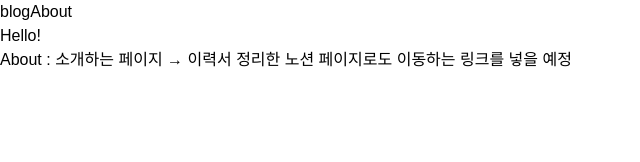
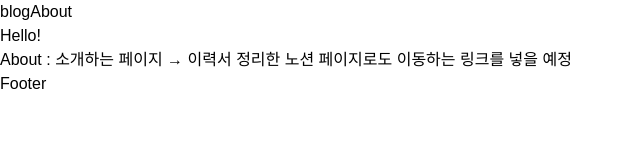
Before and after one commit to JAGORING/JagoLog, a Next.js app: page /about in a window 1280 px wide. Shown: the top 162 px of the page, without its empty margins (0-640 px from the left). Built offline with nearby package versions, Linux system fonts and the light colour scheme.

Commit message:
[Feat] Footer 추가

```diff
--- a/src/app/layout.tsx
+++ b/src/app/layout.tsx
@@ -1,10 +1,11 @@
 import type { Metadata } from 'next';
 import '@/config/globals.css';
 import { Header } from '@/layouts/Header';
+import { Footer } from '@/layouts/Footer';
 
 export const metadata: Metadata = {
-  title: 'Create Next App',
-  description: 'Generated by create next app',
+  title: 'JagoLog',
+  description: 'Jago의 블로그',
 };
 
 export default function RootLayout({
@@ -17,6 +18,7 @@ export default function RootLayout({
       <body>
         <Header />
         <section>{children}</section>
+        <Footer />
       </body>
     </html>
   );
--- /dev/null
+++ b/src/layouts/Footer.tsx
@@ -0,0 +1,3 @@
+export const Footer = () => {
+  return <footer>Footer</footer>;
+};
```
